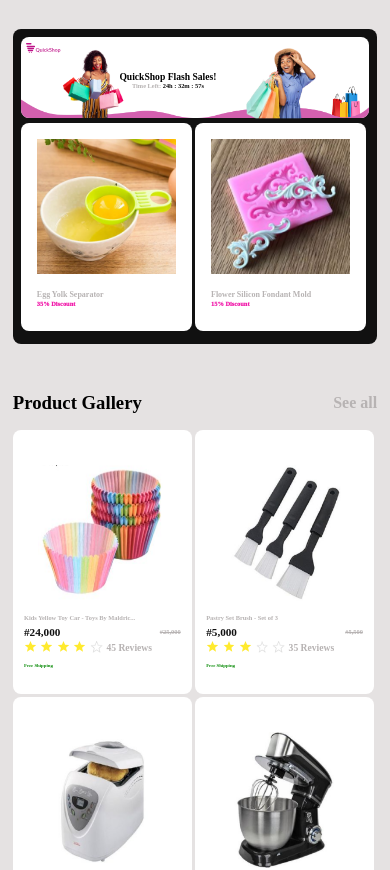
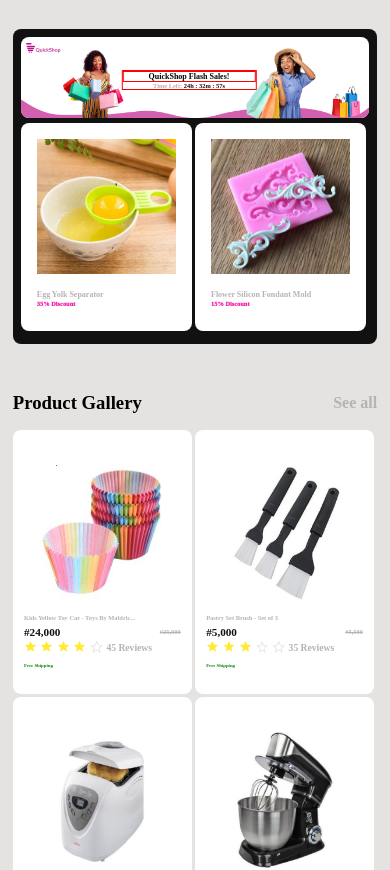
Before and after one commit to qutesly/E-commerce, a plain HTML site: page Cover page/index.html in a window 390 px wide. Shown: the part 1645-2515 px from the top of the page. Drawn offline with Linux system fonts and the light colour scheme.

Commit message:
first commit

```diff
--- a/Cover page/style.css
+++ b/Cover page/style.css
@@ -938,9 +938,11 @@ ol{
         object-fit: contain;
     }
     .section4-contentMiddle{
-        max-width: 20rem;
+        border: 1px solid red;
+        /* max-width: 20rem; */
     }
     .section4-contentMiddle > h1{
+        border: 1px solid red;
         font-size: 1rem;
     }
     .section4-contentMiddle > p{
@@ -979,15 +981,12 @@ ol{
         padding: 0 2rem;
     }
     .section5-boxingContainer{
-        /* border: 1px solid red; */
         margin-bottom: 0.2rem;
     }
     .section5-boxingContainer1{
-        /* border: 1px solid red; */
         margin-right: 0;
     }
     .section5-box{
-        /* border: 1px solid red; */
         max-width: 14.8rem;
         height: 18.5rem;
         padding: 0.7rem ;
@@ -1329,10 +1328,11 @@ ol{
         max-width: 4rem;
     }
     .section4-contentMiddle{
-        max-width: 10rem;
+        max-width: 100%;
+        transform: translateX(1.3rem);
     }
     .section4-contentMiddle > h1{
-        font-size: 0.6rem;
+        font-size: 0.5rem;
     }
     .section4-contentMiddle > p{
         font-size: 0.4rem;
```
